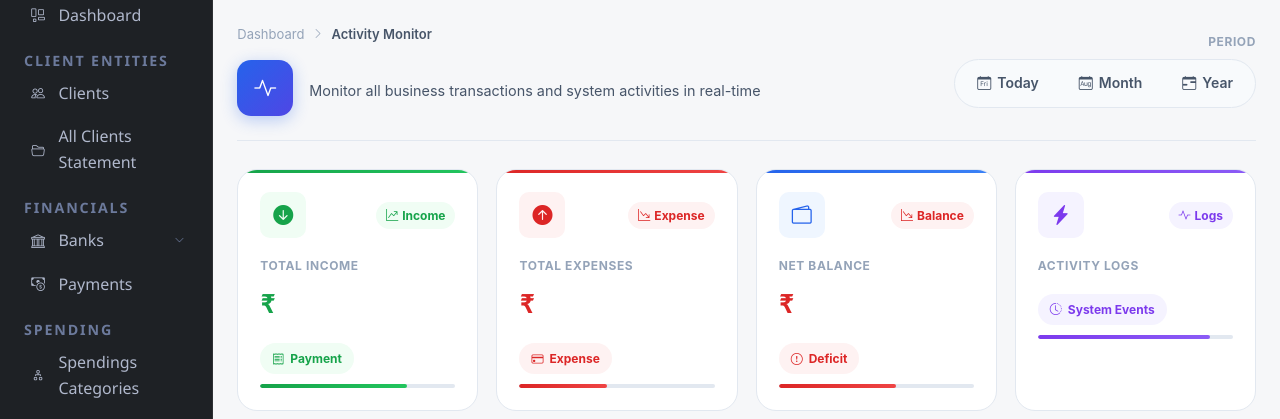
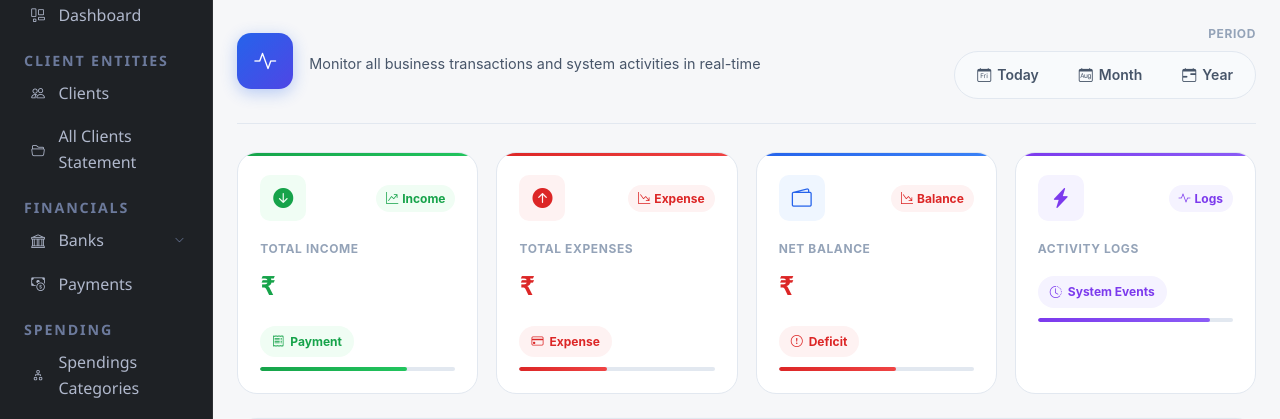
Before and after one commit to vivek248-cloud/eliteAcc, a Django app: template accountsApp/templates/activity/today.html in a window 1280 px wide. Shown: the part 129-548 px from the top of the page. Run offline with Django 5.2, Linux system fonts and the light colour scheme; the template is opened without the code that fills it, so the values that code supplies are empty; the visitor is signed in with stand-in values (Sample User, id 1); some libraries are stand-ins or nearby versions.

Commit message:
new update

```diff
--- a/accountsApp/templates/activity/today.html
+++ b/accountsApp/templates/activity/today.html
@@ -10,11 +10,6 @@
 <div class="page-header">
     <div class="page-header-content">
         <div class="page-header-left">
-            <nav class="breadcrumb-nav">
-                <a href="#" class="breadcrumb-link">Dashboard</a>
-                <i class="bi bi-chevron-right breadcrumb-sep"></i>
-                <span class="breadcrumb-active">Activity Monitor</span>
-            </nav>
             <div class="page-title-group">
                 <div class="page-icon">
                     <i class="bi bi-activity"></i>
```
